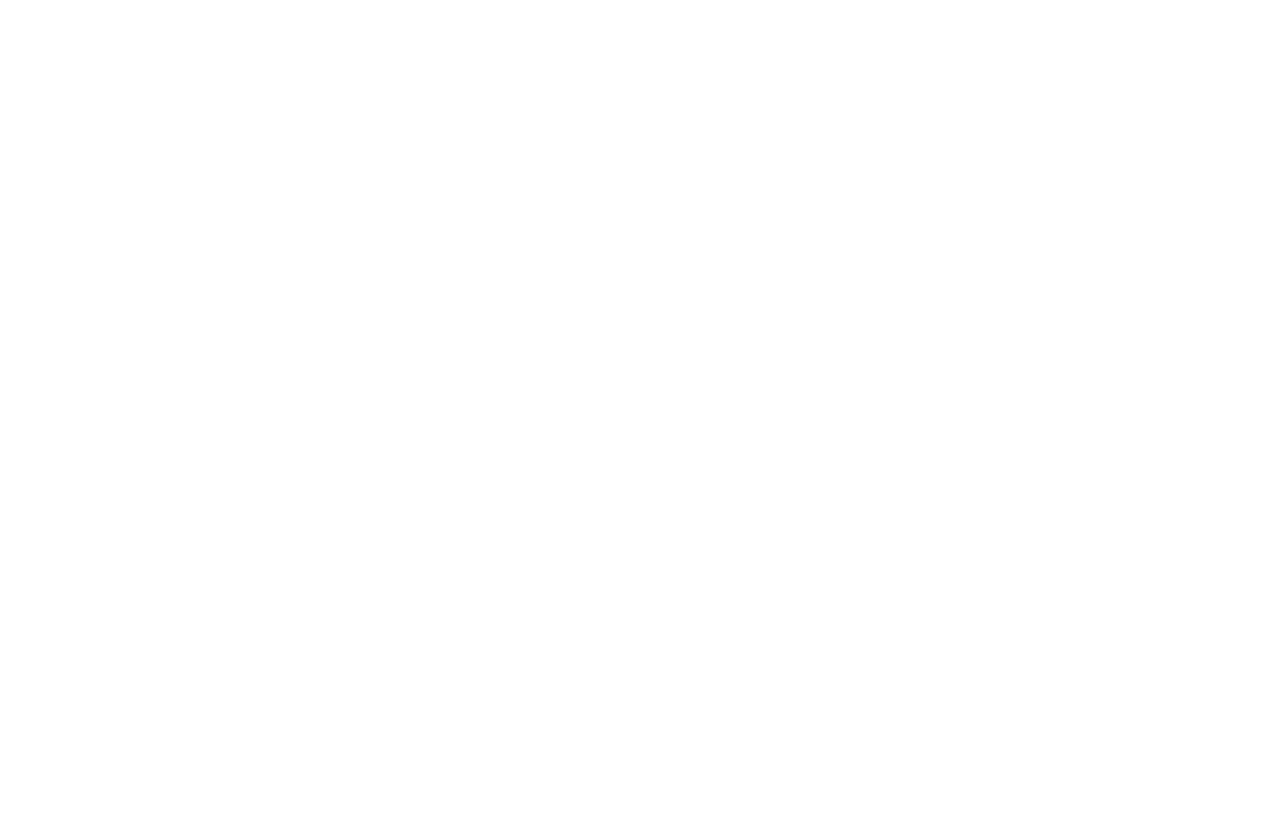
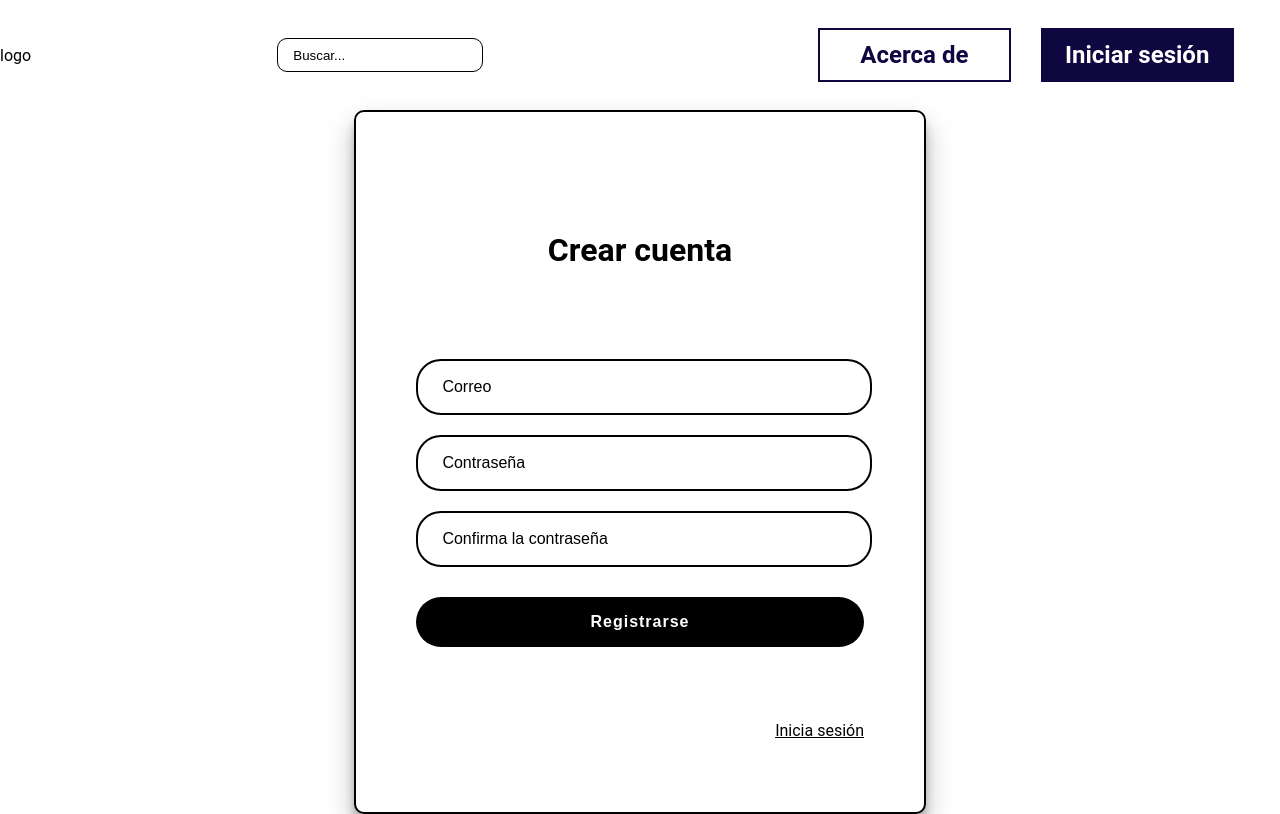
Before and after one commit to efrenbl/project-dinamita, a React app in the folder frontend/: page /register in a window 1280 px wide. Built offline with nearby package versions, Linux system fonts and the light colour scheme.

Commit message:
registration form added

```diff
--- /dev/null
+++ b/frontend/src/assets/styles/components/_RegisterForm.scss
@@ -0,0 +1,76 @@
+.register {
+    display: flex;
+    align-items: center;
+    flex-direction: column;
+    justify-content: center;
+  }
+
+  .register__container {
+    border: 2px solid black;
+    border-radius: 10px;
+    box-shadow: 0px 14px 28px rgba(0,0,0,0.25), 0 10px 10px rgba(0,0,0,0.22);
+    color: black;
+    display: flex;
+    flex-direction: column;
+    justify-content: space-around;
+    min-height: 600px;
+    padding: 60px 60px 40px;
+    width: 35%;
+  }
+
+  .register__container h2 {
+    text-align: center;
+    font-size: xx-large;
+  }
+
+  .register__container--form {
+    display: flex;
+    flex-direction: column;
+  }
+
+  .register__container--login {
+    font-size: 14px;
+    text-align: right;
+  }
+
+  .register__container--login a {
+    color: black;
+    font-size: 16px;
+    text-decoration: underline;
+  }
+
+  .register__container--login a:hover {
+    text-decoration: underline;
+  }
+
+  .register__container--form > .input {
+    background-color: transparent;
+    border: 2px solid black;
+    border-radius: 25px;
+    color: black;
+    font-family: 'Muli', sans-serif;
+    font-size: 16px;
+    height: 50px;
+    margin-bottom: 20px;
+    outline: none;
+    min-width: 100%;
+  }
+
+  ::placeholder {
+    color: black;
+    padding-left: 5%;
+  }
+
+  .button {
+    background-color: black;
+    border: none;
+    border-radius: 25px;
+    color: white;
+    cursor: pointer;
+    font-size: 16px;
+    font-weight: bold;
+    font-family: 'Muli', sans-serif;
+    height: 50px;
+    letter-spacing: 1px;
+    margin: 10px 0px;
+  }
--- a/frontend/src/assets/styles/main.scss
+++ b/frontend/src/assets/styles/main.scss
@@ -9,6 +9,7 @@
 // @import "./components/Boton2";
 @import "./components/Cards";
 @import "./components/Form";
+@import "./components//RegisterForm";
 
 
 body {
--- /dev/null
+++ b/frontend/src/components/RegisterForm.jsx
@@ -0,0 +1,20 @@
+import React from 'react';
+
+const RegisterForm = () => (
+  <section className='register'>
+    <section className='register__container'>
+      <h2>Crear cuenta</h2>
+      <form className='register__container--form'>
+        <input className='input' type='text' placeholder='Correo' />
+        <input className='input' type='password' placeholder='Contraseña' />
+        <input className='input' type='password' placeholder='Confirma la contraseña' />
+        <button className='button' type='button'> Registrarse </button>
+      </form>
+      <div className='register__container--login'>
+        <a href=''> Inicia sesión </a>
+      </div>
+    </section>
+  </section>
+);
+
+export default RegisterForm;
--- /dev/null
+++ b/frontend/src/containers/Register.jsx
@@ -0,0 +1,12 @@
+import React from 'react';
+import Header from '../components/Header';
+import RegisterForm from '../components/RegisterForm';
+
+const Register = () => (
+  <div className='Register'>
+    <Header />
+    <RegisterForm />
+  </div>
+);
+
+export default Register;
--- a/frontend/src/routes/App.js
+++ b/frontend/src/routes/App.js
@@ -2,12 +2,14 @@ import React from 'react';
 import { BrowserRouter, Route, Switch } from 'react-router-dom';
 import Home from '../containers/Home';
 import Login from '../containers/Login';
+import Register from '../containers/Register';
 
 const App = () => (
   <BrowserRouter>
     <Switch>
       <Route exact path='/' component={Home} />
       <Route exact path='/login' component={Login} />
+      <Route exact path='/register' component={Register} />
     </Switch>
   </BrowserRouter>
 );
```
